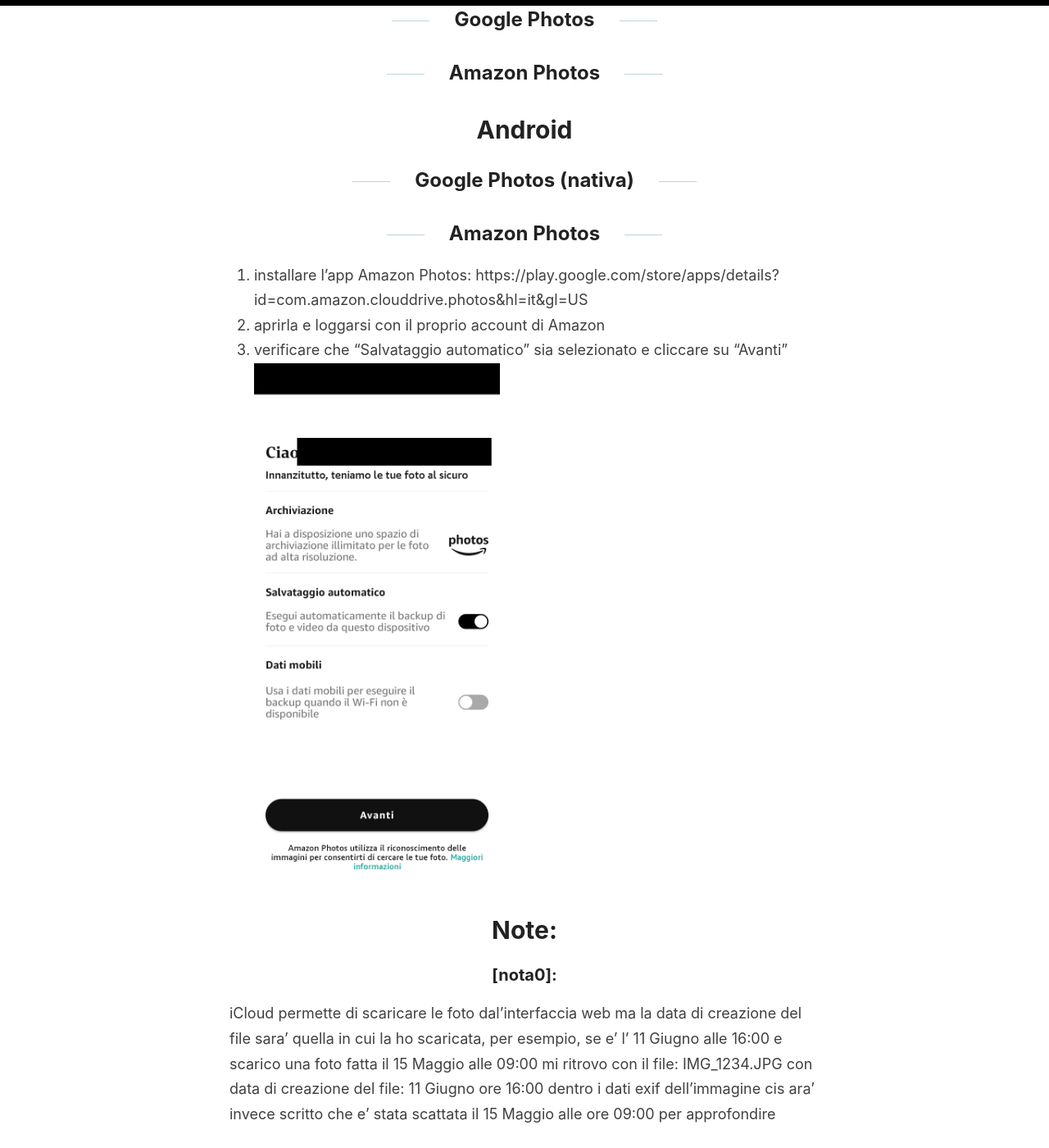
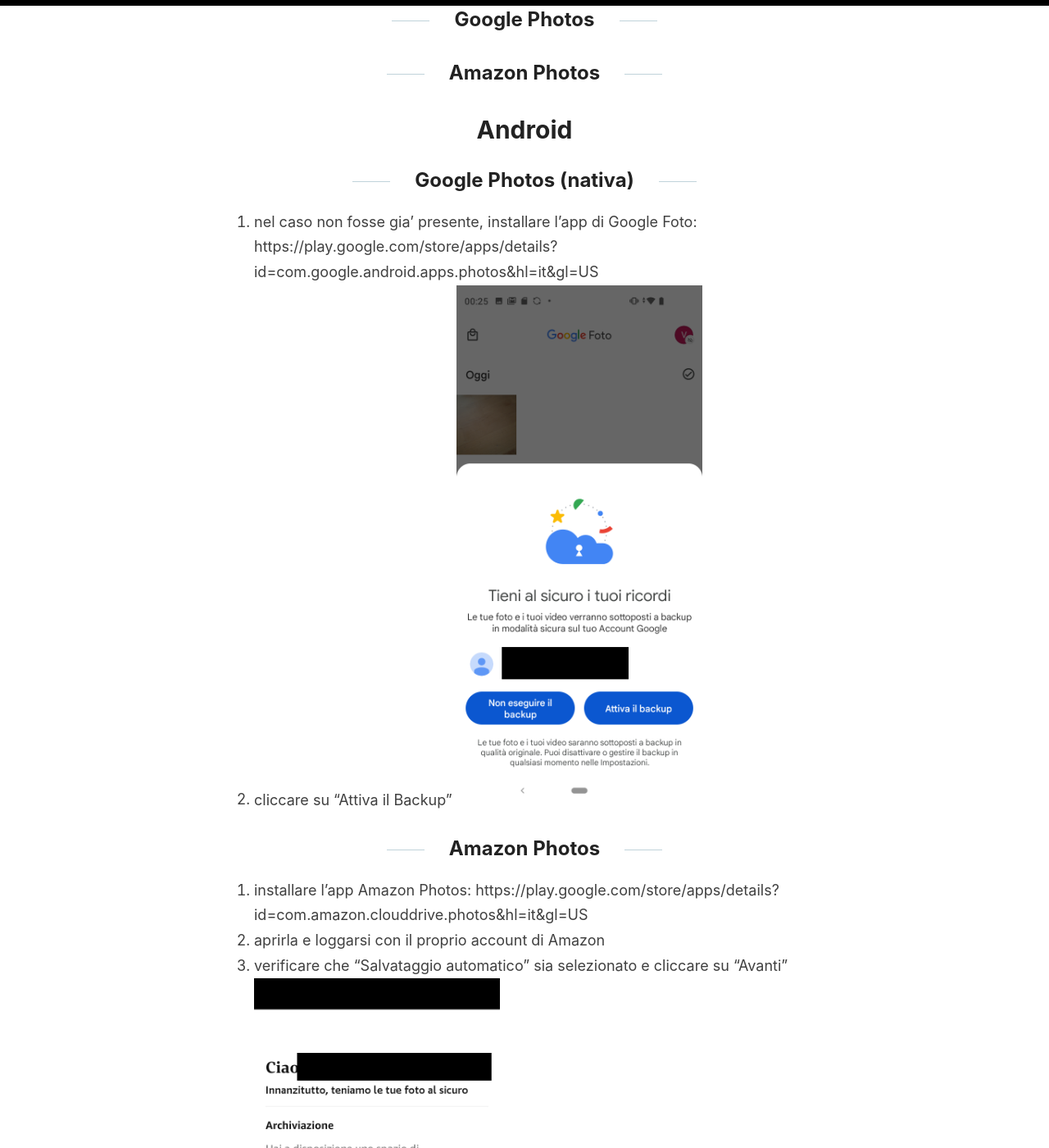
Before and after one commit to robe-varie/robe-varie.github.io, a Jekyll site: the page built from _posts/2023-06-11-BackupFotoSmartphone.md, in a window 1280 px wide and 1400 px high, scrolled down 3344 px. Shown: the whole window at 82% size. Built offline with Jekyll 4.4.1, drawn with Linux system fonts in a browser that asks for light colours; some of the changed text lies outside the part shown.

Commit message:
Update 2023-06-11-BackupFotoSmartphone.md

```diff
--- a/_posts/2023-06-11-BackupFotoSmartphone.md
+++ b/_posts/2023-06-11-BackupFotoSmartphone.md
@@ -91,11 +91,15 @@ Tu chiedi di essere inserito/a nella famiglia in modo da poter godere dello spaz
 # Android
 
 ## Google Photos (nativa)
+1. nel caso non fosse gia' presente, installare l'app di Google Foto: https://play.google.com/store/apps/details?id=com.google.android.apps.photos&hl=it&gl=US
+2. cliccare su "Attiva il Backup" <img src="../images/guide/android_google_1.png"  width="300">
 
 ## Amazon Photos
 1. installare l'app Amazon Photos: https://play.google.com/store/apps/details?id=com.amazon.clouddrive.photos&hl=it&gl=US
 2. aprirla e loggarsi con il proprio account di Amazon
 3. verificare che "Salvataggio automatico" sia selezionato e cliccare su "Avanti" <img src="../images/guide/android_amazon_1.png"  width="300">
+4. Consentire l'accesso alle foto <img src="../images/guide/android_amazon_2.png"  width="300">
+5. Selezionare "Consenti" <img src="../images/guide/android_amazon_3.png"  width="300">
 
 
 # Note:
```
